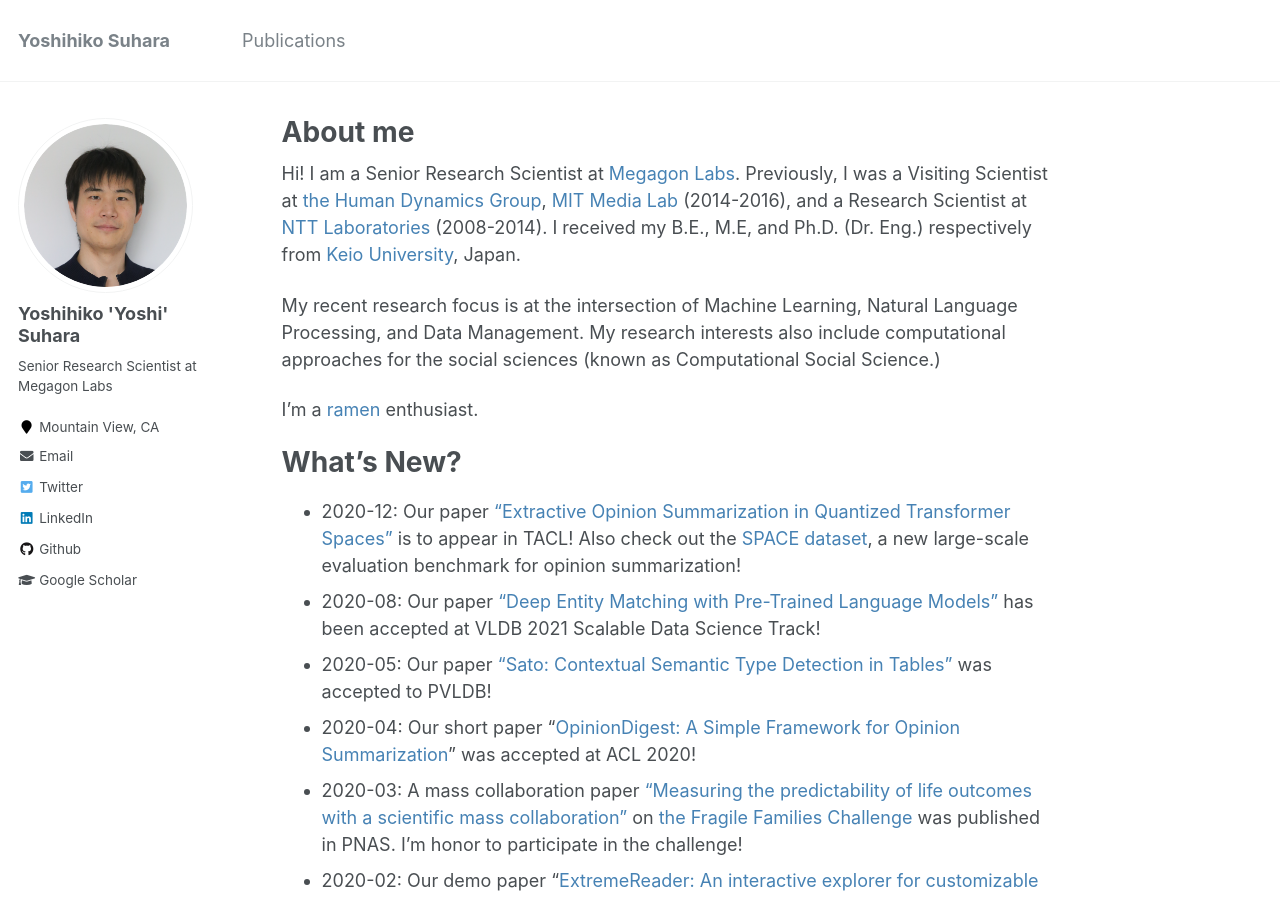
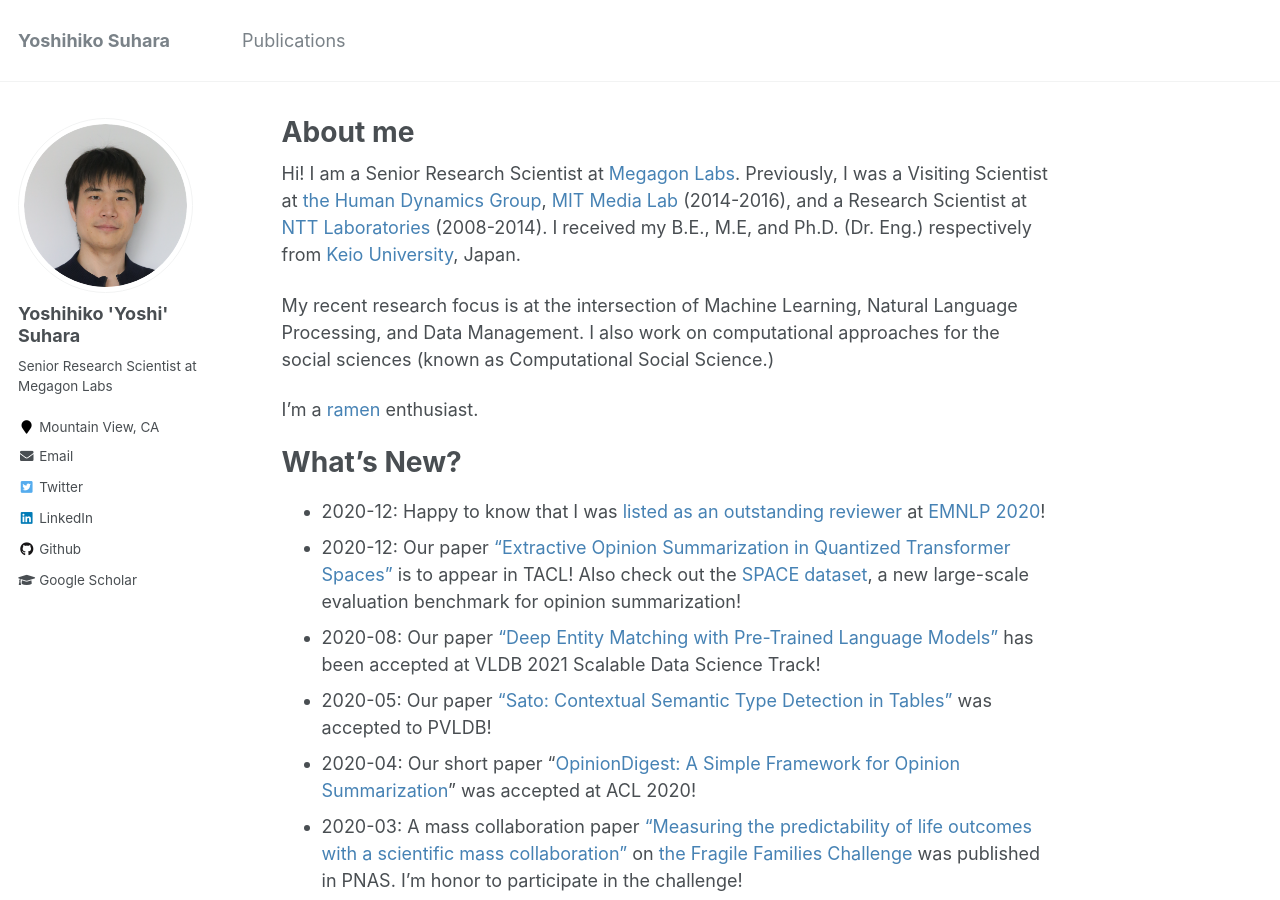
Before and after one commit to suhara/suhara.github.io, a Jekyll site: the page built from _pages/about.md, in a window 1280 px wide and 900 px high. Built offline with Jekyll 4.4.1, drawn with Linux system fonts in a browser that asks for light colours.

Commit message:
Update README.md

```diff
--- a/_pages/about.md
+++ b/_pages/about.md
@@ -12,14 +12,14 @@ Hi! I am a Senior Research Scientist at [Megagon Labs](https://megagon.ai).
 Previously, I was a Visiting Scientist at [the Human Dynamics Group](https://www.media.mit.edu/groups/human-dynamics/overview/), [MIT Media Lab](https://www.media.mit.edu/) (2014-2016),
 and a Research Scientist at [NTT Laboratories](https://www.ntt.co.jp/RD/e/index.html) (2008-2014). I received my B.E., M.E, and Ph.D. (Dr. Eng.) respectively from [Keio University](https://www.keio.ac.jp/en/), Japan.
 
-My recent research focus is at the intersection of Machine Learning, Natural Language Processing, and Data Management.
-My research interests also include computational approaches for the social sciences (known as Computational Social Science.)
+My recent research focus is at the intersection of Machine Learning, Natural Language Processing, and Data Management. I also work on computational approaches for the social sciences (known as Computational Social Science.)
 
 I'm a [ramen](https://en.wikipedia.org/wiki/Ramen) enthusiast.
 
 
 What's New?
 ======
+- 2020-12: Happy to know that I was [listed as an outstanding reviewer](https://www.aclweb.org/anthology/2020.emnlp-main.0.pdf) at [EMNLP 2020](https://2020.emnlp.org/)!
 - 2020-12: Our paper ["Extractive Opinion Summarization in Quantized Transformer Spaces"](https://arxiv.org/abs/2012.04443) is to appear in TACL! Also check out the [SPACE dataset](https://github.com/stangelid/qt), a new large-scale evaluation benchmark for opinion summarization!
 - 2020-08: Our paper ["Deep Entity Matching with Pre-Trained Language Models"](https://arxiv.org/abs/2004.00584) has been accepted at VLDB 2021 Scalable Data Science Track!
 - 2020-05: Our paper ["Sato: Contextual Semantic Type Detection in Tables"](https://arxiv.org/abs/1911.06311) was accepted to PVLDB!
```
